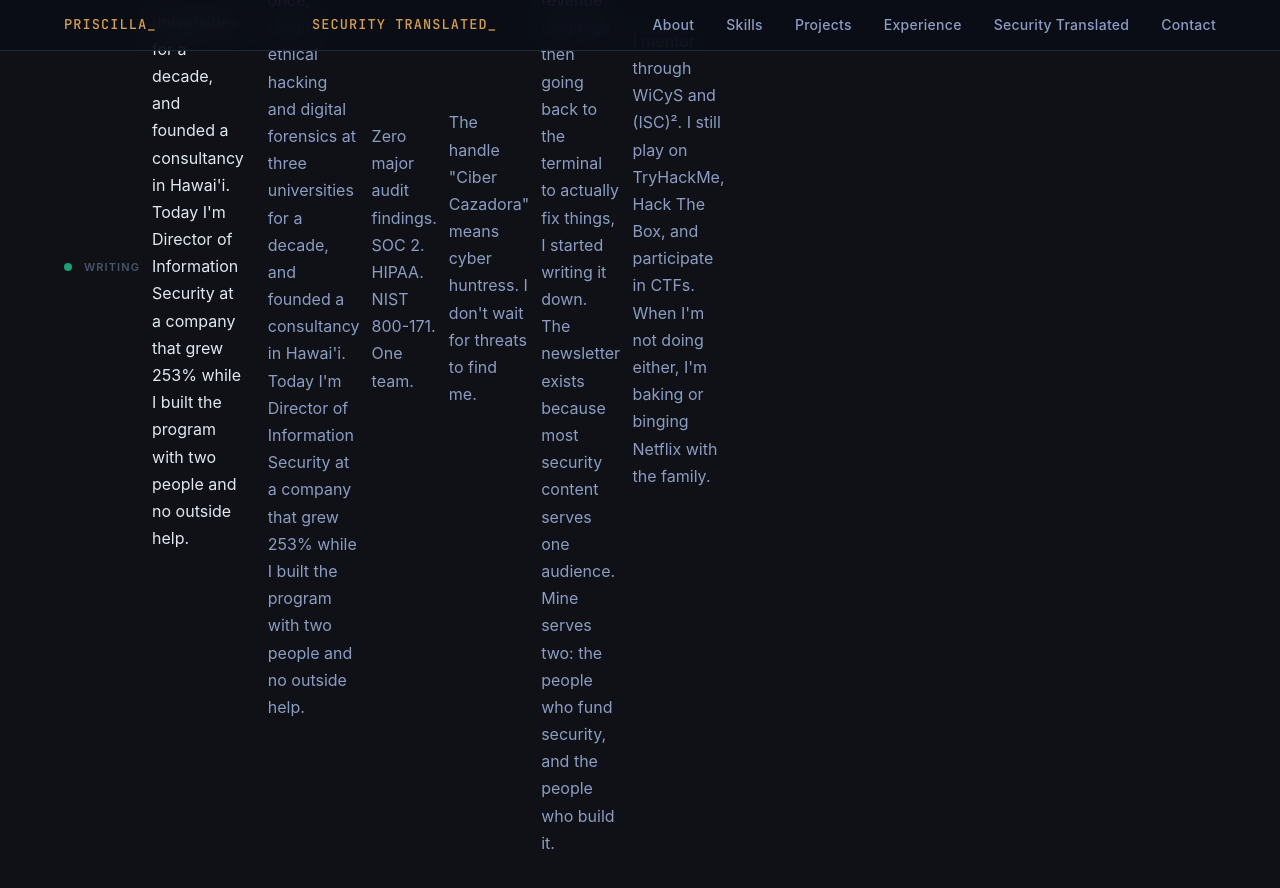
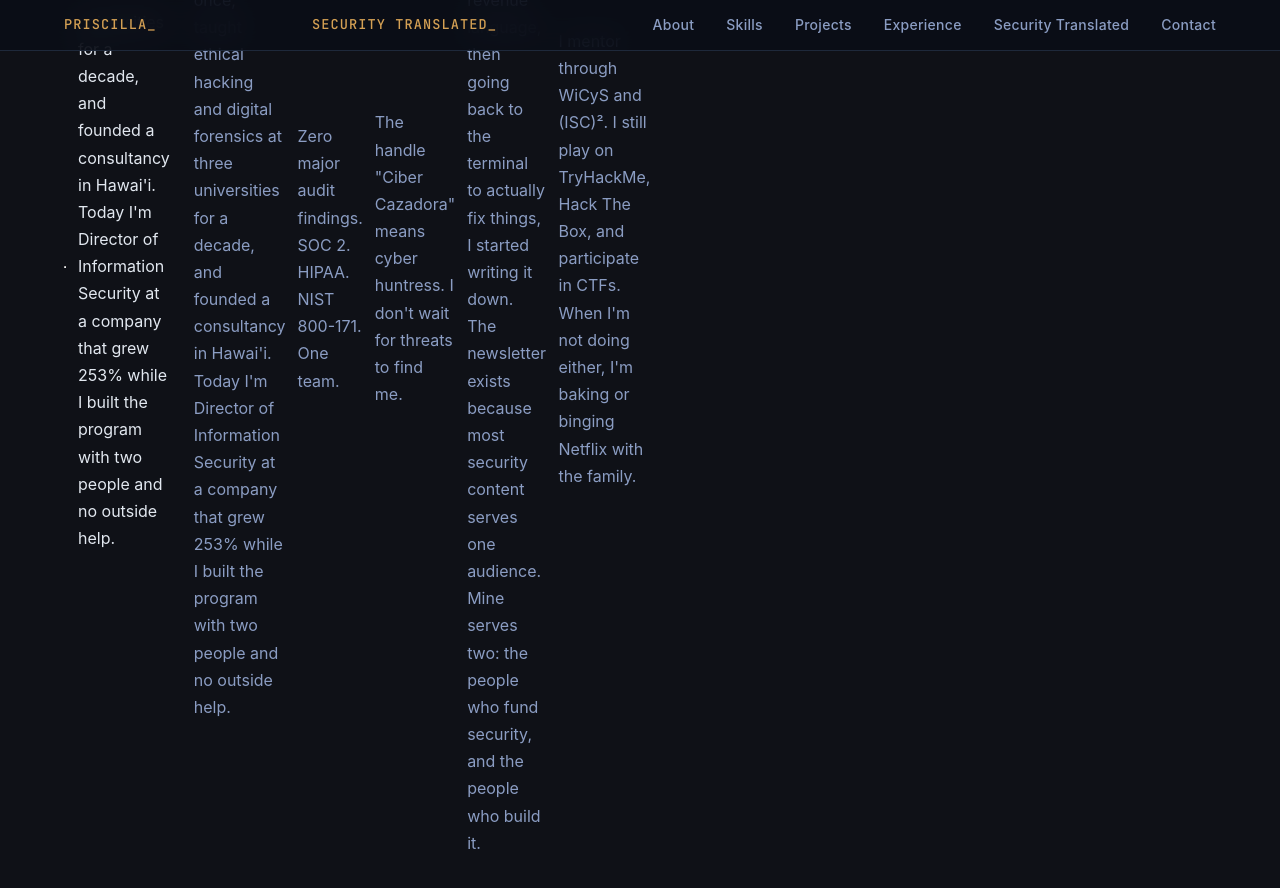
Before and after one commit to cibercazadora/cibercazadora.github.io, a Jekyll site: the page built from index.html, in a window 1280 px wide and 900 px high, scrolled down 1841 px. Shown: the top 888 px of the window. Built offline with Jekyll 4.4.1, drawn with Linux system fonts in a browser that asks for light colours; comment, search, counter and statistics services are not loaded.

Commit message:
Refactor about section in index.html by replacing brand dot and section label with a horizontal rule for improved layout

```diff
--- a/index.html
+++ b/index.html
@@ -40,8 +40,7 @@
       </p>
         <p>
           Since then, I've built security programs from scratch more than once, taught ethical hacking and digital forensics at t<div class="st-section-divider">
-  <div class="st-brand-dot"></div>
-  <span class="st-section-label">Writing</span>
+<hr>
 ee universities for a decade, and founded a consultancy in Hawai'i. Today I'm Director of Information Security at a company that grew 253% while I built the program with two people and no outside help.
         </p>
         <p>
```
